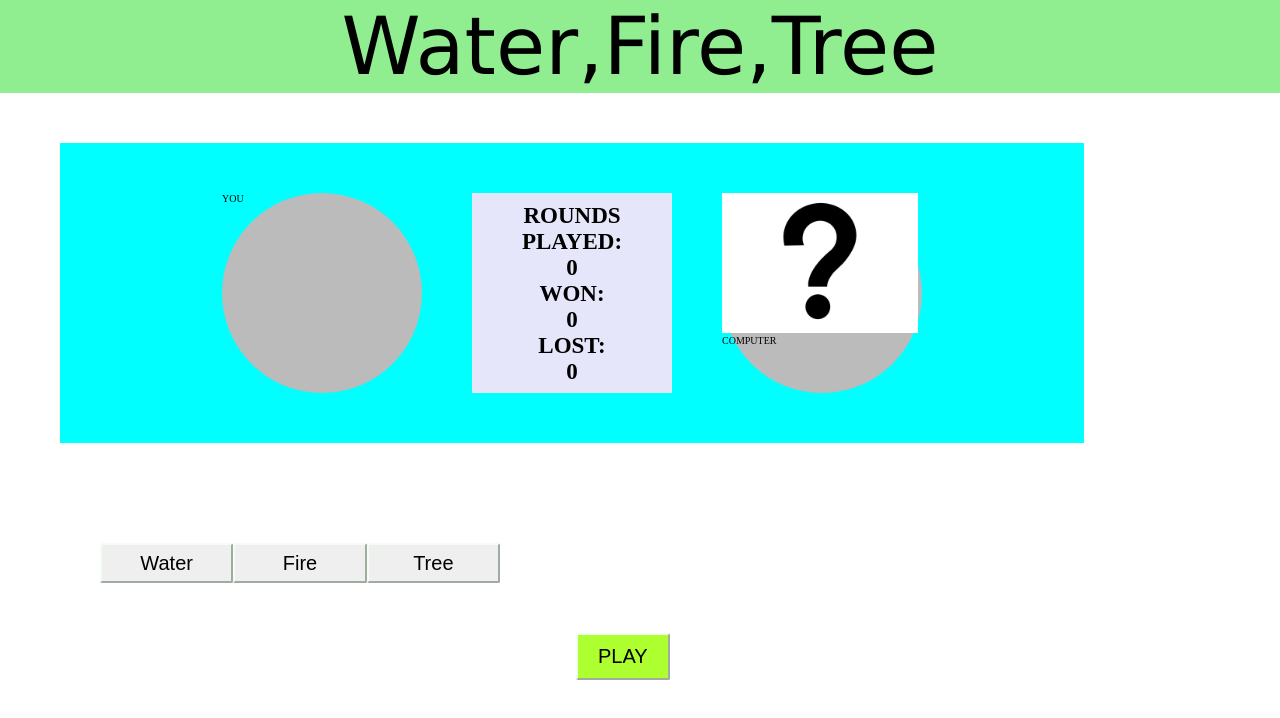
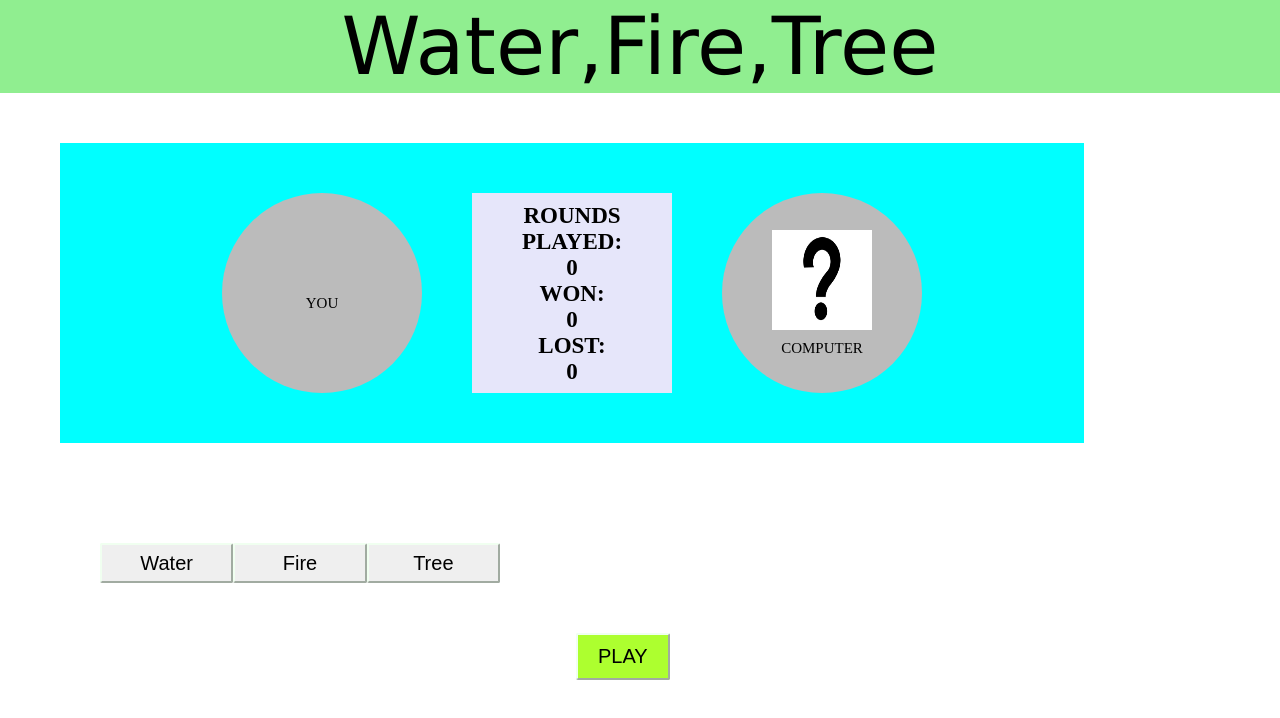
Before and after one commit to Rudra7777/week1-challenge-copy, a website: page index.html in a window 1280 px wide. Drawn offline with Linux system fonts and the light colour scheme.

Commit message:
centered all elements

```diff
--- a/style.css
+++ b/style.css
@@ -37,6 +37,21 @@
         background-color: #bbb;
         border-radius: 50%;
         margin: 5rem;
+        flex-direction: column;
+        justify-content: center;
+        align-items: center;
+    }
+    img {
+        height: 50%;
+        width: 50%;
+    }
+    .h2_1 {
+        padding-top: 20px;
+        font-size: 1.5rem;
+    }
+    .h2_2 {
+        padding-top: 10px;
+        font-size: 1.5rem;
     }
 
     .scoreboard {
@@ -51,11 +66,15 @@
     }
 
     .circle2 {
+        display: flex;
         height: 20rem;
         width: 20rem;
         background-color: #bbb;
         border-radius: 50%;
         margin: 5rem;
+        flex-direction: column;
+        justify-content: center;
+        align-items: center;
     }
     /*user buttons css*/
 
@@ -121,13 +140,11 @@
             font-size: 15%;
         }
     }
+
     /*play button css*/
 
     #play {
-        padding-left: 2rem;
-        padding-right: 2rem;
-        padding-top: 1rem;
-        padding-bottom: 1rem;
+        padding: 1rem 2rem;
         background-color: greenyellow;
         text-align: center;
         position: relative;
```
